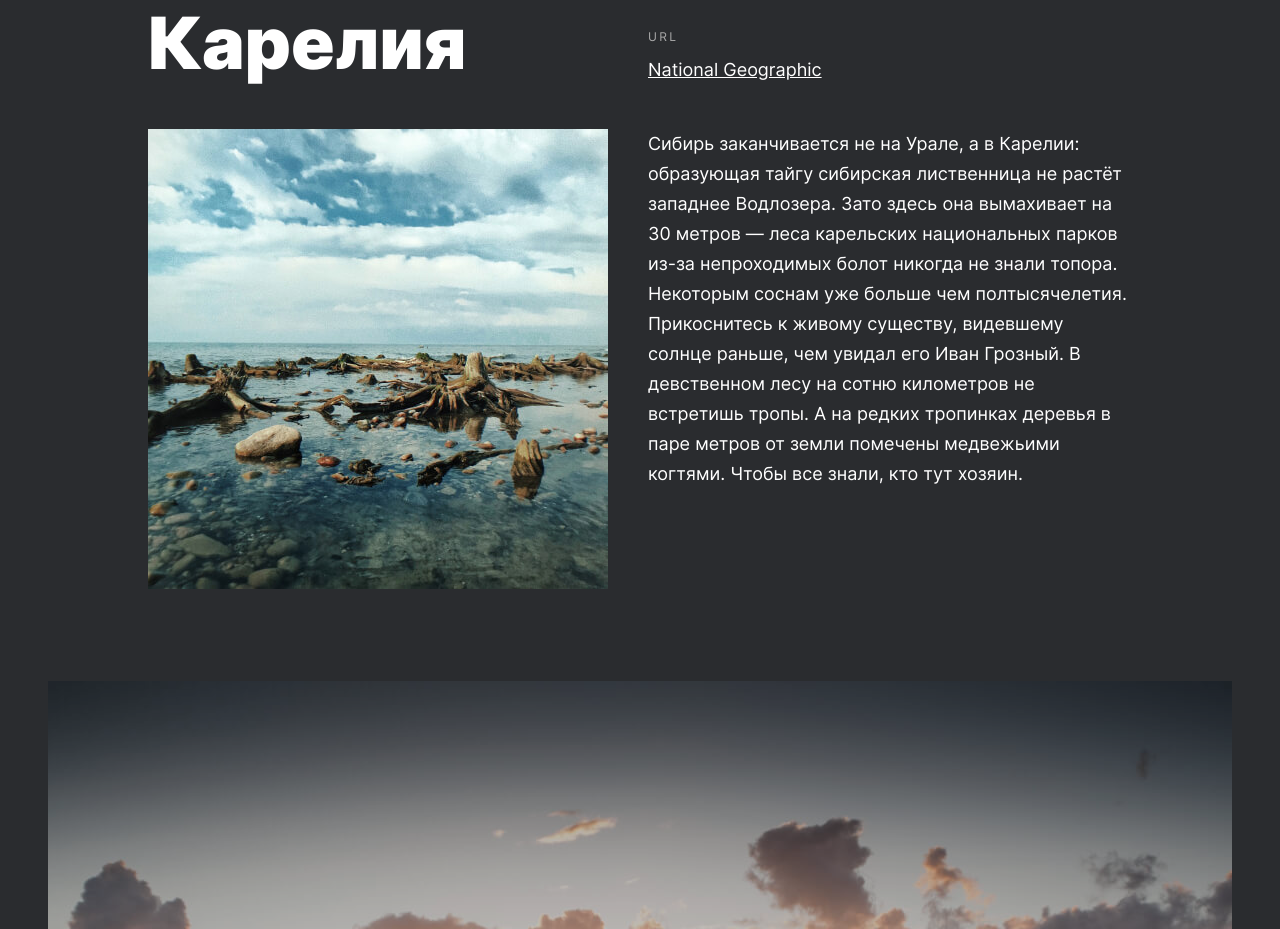
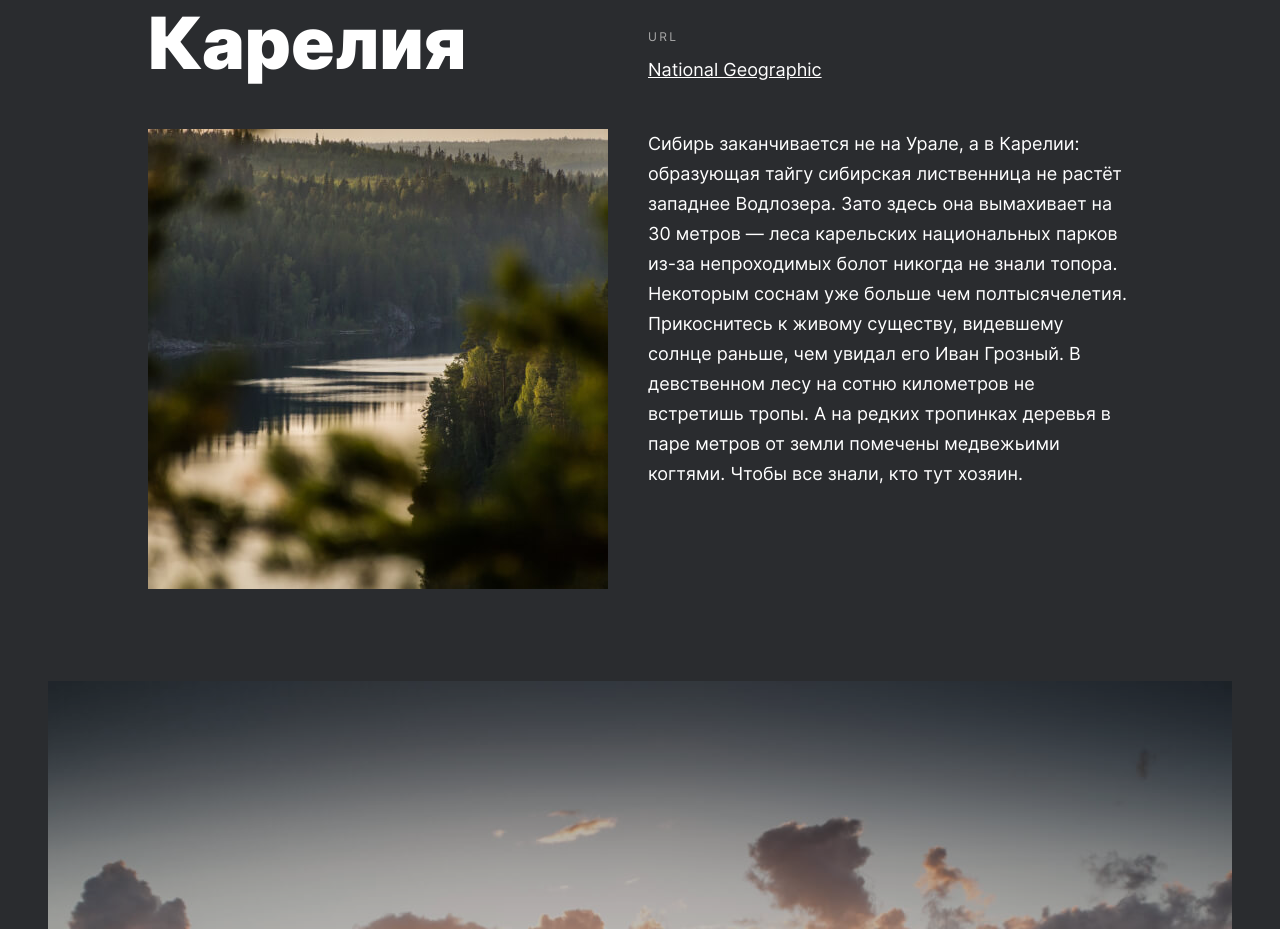
Before and after one commit to IliaKani/Russian-travel, a plain HTML site: page index.html in a window 1280 px wide. Shown: the part 5360-6289 px from the top of the page. Drawn offline with Linux system fonts and the light colour scheme; files whose address does not match are found by name.

Commit message:
changed photo

```diff
--- a/index.html
+++ b/index.html
@@ -108,7 +108,7 @@
           <h3 class="website__url-heading">URL</h3>
           <a href="https://www.nationalgeographic.com/travel/article/kizhi-pogost-world-heritage-site" class="website__link">National Geographic</a>
         </div>
-        <img class="place__image" src="./images/place-kosa.jpg" alt="здесь должна быть картинка Куршская коса">
+        <img class="place__image" src="./images/place-karelia.jpg" alt="здесь должна быть картинка Куршская коса">
         <div class="place__paragraphs">
           <p class="place__paragraph lang" key="karelia1">Сибирь заканчивается не на Урале, а в Карелии: образующая тайгу сибирская лиственница не растёт западнее Водлозера. Зато здесь она вымахивает на 30 метров — леса карельских национальных парков из-за непроходимых болот никогда не знали топора. Некоторым соснам уже больше чем полтысячелетия. Прикоснитесь к живому существу, видевшему солнце раньше, чем увидал его Иван Грозный.
             В девственном лесу на сотню километров не встретишь тропы. А на редких тропинках деревья
```
